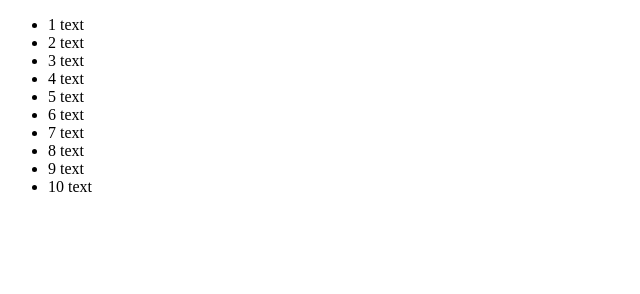
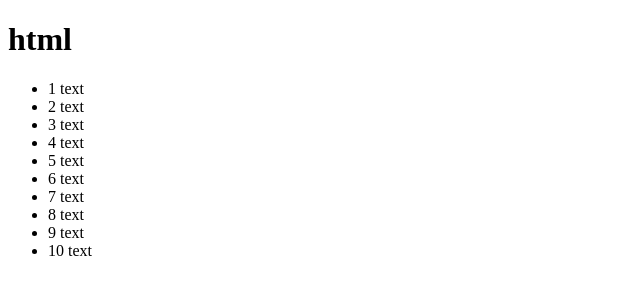
Before and after one commit to Prim-1/newbFile, a plain HTML site: page index.html in a window 1280 px wide. Shown: the whole page, without its empty margins (0-640 px from the left). Drawn offline with Linux system fonts and the light colour scheme.

Commit message:
header elave olundu

```diff
--- a/index.html
+++ b/index.html
@@ -6,6 +6,9 @@
     <title>Document</title>
 </head>
 <body>
+    <header>
+        <h1>html</h1>
+    </header>
     <div class="conrainer">
         <ul>
             <li>1 text</li>
```
